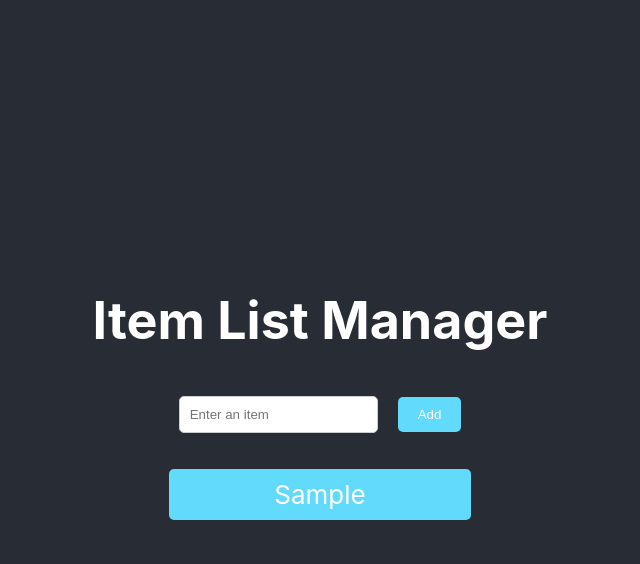
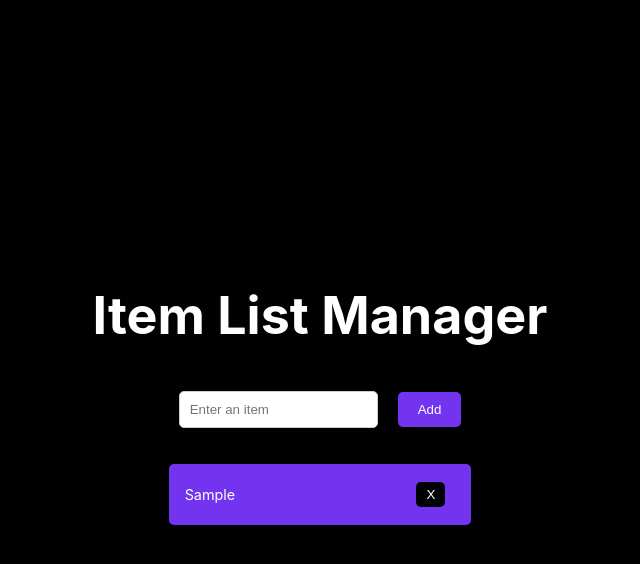
Before and after one commit to ruwinikularathne/ruwini-assessment, a React (Create React App) app: page / in a window 1280 px wide. Both pictures are taken after typing "Sample" into the empty fields and a click on the button "Add". Shown: the top 564 px of the page, without its empty margins (320-960 px from the left). Built offline with nearby package versions, Linux system fonts and the light colour scheme.

Commit message:
editted content

```diff
--- a/src/App.css
+++ b/src/App.css
@@ -3,7 +3,7 @@
 }
 
 .App-header {
-  background-color: #282c34;
+  background-color: rgb(1,1,1);
   min-height: 100vh;
   display: flex;
   flex-direction: column;
@@ -25,10 +25,17 @@ button {
   margin: 10px;
   border-radius: 5px;
   border: none;
-  background-color: #61dafb;
+  background-color: #7234ee; /* Adjusted color */
   color: white;
   cursor: pointer;
+  transition: background-color 0.3s, transform 0.2s; /* Smooth transition for color and transform */
 }
+
+button:hover {
+  background-color: #5a1dec; /* Darker shade on hover */
+  transform: scale(1.05); /* Slightly enlarge button on hover */
+}
+
 
 ul {
   list-style-type: none;
@@ -36,9 +43,27 @@ ul {
 }
 
 li {
-  background: #61dafb;
-  padding: 10px;
-  margin: 5px 0;
+  background: #7234ee; /* Adjusted color */
+  padding: 8px 16px; /* Smaller padding */
+  margin: 8px 0; /* Smaller margin */
   color: white;
   border-radius: 5px;
+  display: flex;
+  justify-content: space-between;
+  align-items: center;
+  font-size: 0.9rem; /* Smaller font size */
+  transition: transform 0.2s ease; /* Animation on add */
 }
+
+
+li button {
+  background-color: rgb(1,1,1); /* Red background for the button */
+  color: white;
+  border: none;
+  padding: 5px 10px;
+  border-radius: 5px;
+  cursor: pointer;
+}
+li.animate-item {
+  transform: scale(1.05);
+}
--- a/src/ListManager.js
+++ b/src/ListManager.js
@@ -3,16 +3,25 @@ import React, { useState } from 'react';
 const ListManager = () => {
   const [inputValue, setInputValue] = useState('');
   const [items, setItems] = useState([]);
+  const [error, setError] = useState('');
 
   const handleInputChange = (e) => {
     setInputValue(e.target.value);
+    setError('');
   };
 
   const handleAddItem = () => {
-    if (inputValue.trim() !== '') {
-      setItems([...items, inputValue]);
-      setInputValue('');
+    if (inputValue.trim() === '') {
+      setError('Please enter an item.');
+      return;
     }
+    setItems([...items, inputValue]);
+    setInputValue('');
+  };
+
+  const handleRemoveItem = (index) => {
+    const newItems = items.filter((_, i) => i !== index);
+    setItems(newItems);
   };
 
   return (
@@ -24,9 +33,13 @@ const ListManager = () => {
         placeholder="Enter an item"
       />
       <button onClick={handleAddItem}>Add</button>
+      {error && <p style={{ color: 'red' }}>{error}</p>}
       <ul>
         {items.map((item, index) => (
-          <li key={index}>{item}</li>
+          <li key={index}>
+            <span>{item}</span> {/* Text will naturally align to the left */}
+            <button onClick={() => handleRemoveItem(index)}>X</button> {/* Button will align to the right */}
+          </li>
         ))}
       </ul>
     </div>
--- a/src/index.js
+++ b/src/index.js
@@ -11,7 +11,4 @@ root.render(
   </React.StrictMode>
 );
 
-// If you want to start measuring performance in your app, pass a function
-// to log results (for example: reportWebVitals(console.log))
-// or send to an analytics endpoint. Learn more: https://bit.ly/CRA-vitals
 reportWebVitals();
```
